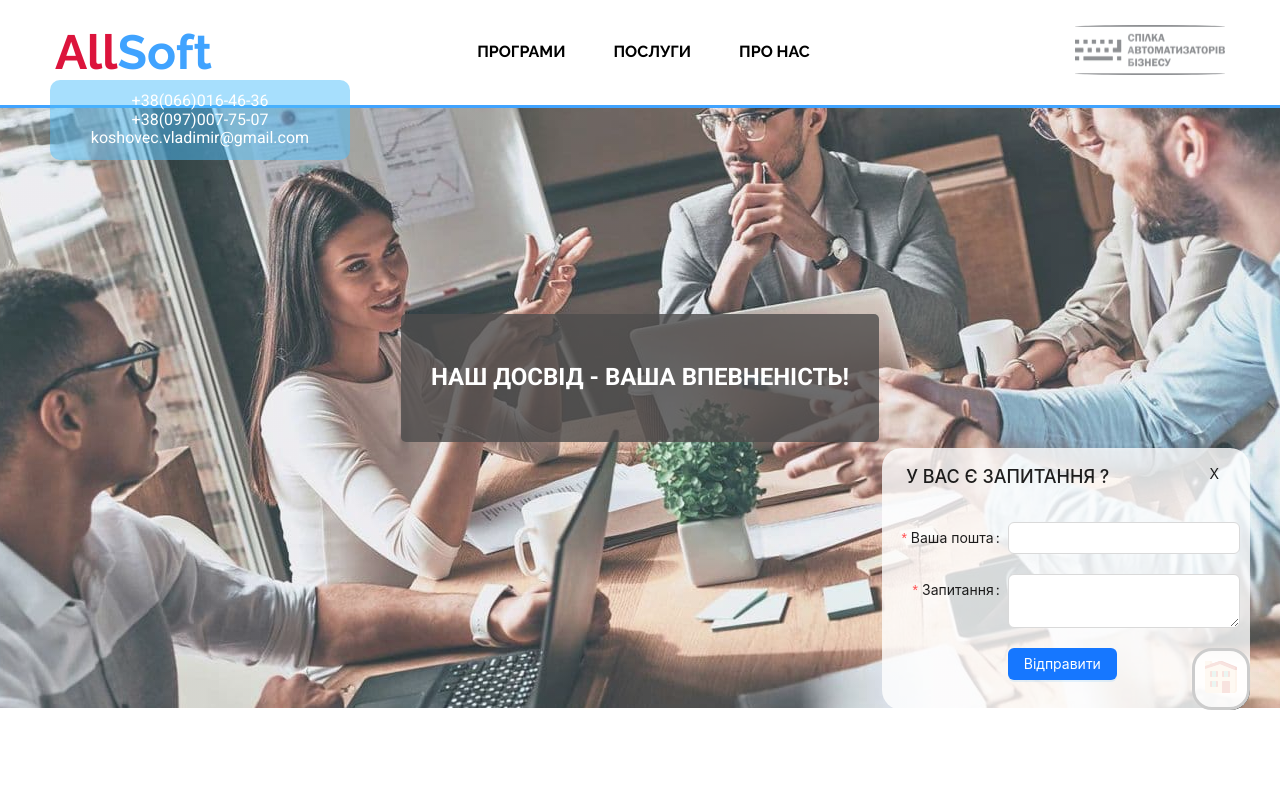
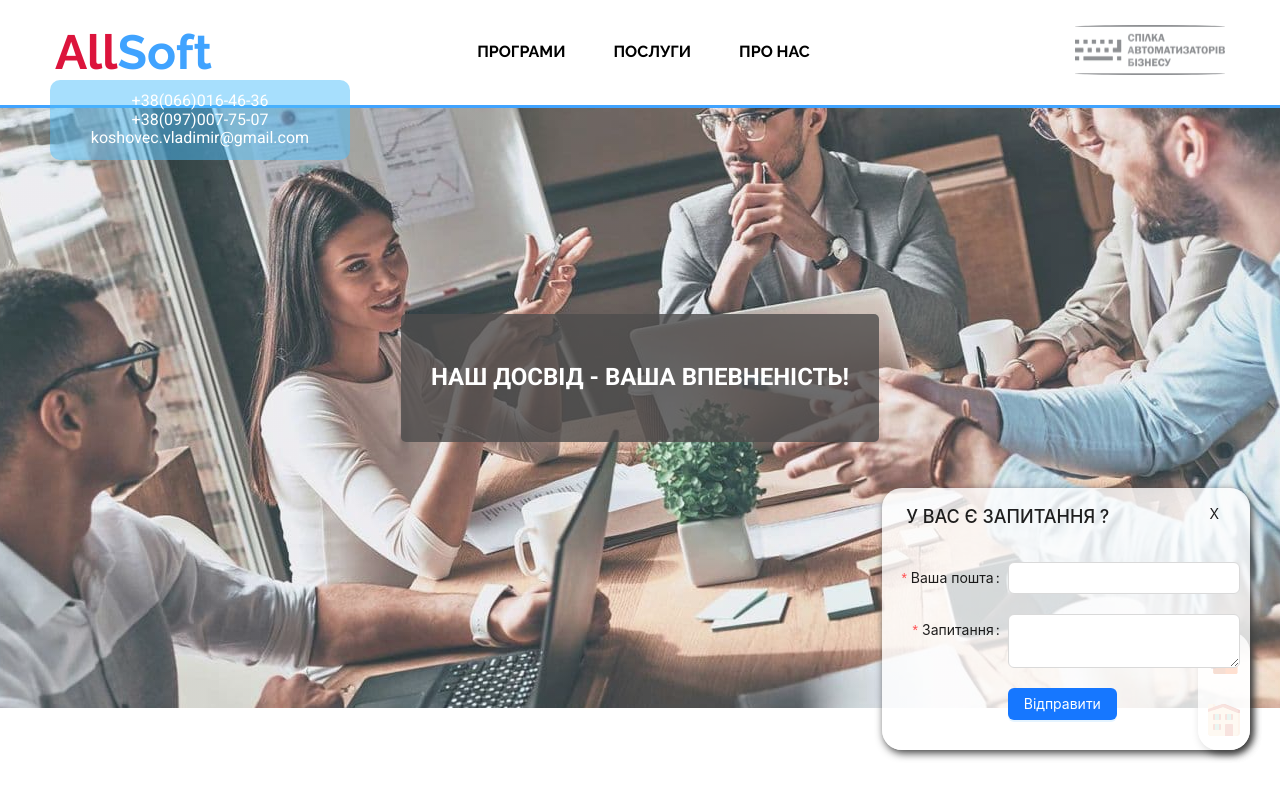
Before and after one commit to VKoshovec/allSoft_react, a React (Create React App) app: page / in a window 1280 px wide. Shown: the top 800 px of the page. Built offline with nearby package versions, Linux system fonts and the light colour scheme; a web font is replaced by a local one.

Commit message:
refactor

```diff
--- a/src/components/LeftPannel/LeftPannel.jsx
+++ b/src/components/LeftPannel/LeftPannel.jsx
@@ -1,6 +1,7 @@
 import ReturnButtom from "../ReturnButton/ReturnButton";
 import RequestForm from "../RequestForm/RequestForm";
 import RequestFormButton from "../RequestFormButton/RequestFormButton";
+import PhoneInfo from "../PhoneInfo/PhoneInfo";
 
 import css from './leftpannl.module.scss';
 
@@ -21,6 +22,7 @@ const LeftPannel = () => {
     return (
         <div className={css.leftpannel}>
            {formOpen ?  <RequestForm onFormClick={ hendleOpen }/>: <RequestFormButton onSvgClick ={ hendlClose }/>}
+           <PhoneInfo/>
            <ReturnButtom/>
         </div>
     )
--- a/src/components/LeftPannel/leftpannl.module.scss
+++ b/src/components/LeftPannel/leftpannl.module.scss
@@ -1,10 +1,12 @@
 .leftpannel {
-    display: block;
+    display: flex;
+    flex-direction: column;
     position: fixed;
-    bottom: 90px;
+    bottom: 50px;
     right: 30px;
     background-color:  hsla(0, 0%, 100%, 0.8);
     border-radius: 20px;
     padding: 10px;
-    border: black solid ;
+    border: rgb(79, 79, 79) solid 0px;
+    box-shadow: 2px 3px 8px rgb(60, 60, 60);
  }
--- /dev/null
+++ b/src/components/PhoneInfo/PhoneInfo.jsx
@@ -0,0 +1,28 @@
+import {ReactComponent as PhoneBookInfo} from '../../images/phonebook-svgrepo-com.svg';
+import css from './phoneInfo.module.scss';
+import { useState } from 'react';
+import { Button } from 'antd';
+
+const PhoneBook = ( {func} ) => { return <div className={ css.phoneInfo }>
+  <Button type='ghost' htmlType='button' className={ css.phoneInfo_formclosebutton } onClick={ () => { func() } }>X</Button>
+   <a className={ css.phoneInfo_Link } href="tel:+380660164636">+38(066)016-46-36</a>
+   <a className={ css.phoneInfo_Link } href="tel:+380970077507">+38(097)007-75-07</a>
+   <a className={ css.phoneInfo_Link } href="mailto:koshovec.vladimir@gmail.com">koshovec.vladimir@gmail.com</a>
+</div>};
+
+const PhoneInfo = () => {
+
+    const [phoneShown, setPhoneshown] = useState(false);
+
+    const hendlPhone = () => {
+        phoneShown?setPhoneshown(false):setPhoneshown(true);
+    }
+
+    return (
+        <>
+          {phoneShown? <PhoneBook func={ hendlPhone }/>:<PhoneBookInfo className={ css.phoneInfo_Button } onClick={()=>{ hendlPhone() }}/>}
+        </>
+    );
+}
+
+export default PhoneInfo;
--- /dev/null
+++ b/src/components/PhoneInfo/phoneInfo.module.scss
@@ -0,0 +1,35 @@
+.phoneInfo{
+    display: block;
+    position: fixed;
+    bottom: 50px;
+    right: 30px;
+    background-color:  hsla(0, 0%, 100%, 0.8);
+    border-radius: 20px;
+    padding: 10px;
+    border: rgb(79, 79, 79) solid 0px;
+    box-shadow: 2px 3px 8px rgb(60, 60, 60);
+    min-height: 120px ;
+    min-width: 340px;
+
+    &_Link {
+        display: block;
+        color: #434343;
+        margin-bottom: 10px;
+    }
+
+    &_Link:hover {
+        // background-color: rgba(174, 174, 175, 0.9);
+
+        transform: translate(20%, 20%) scale(1.3);
+    }
+
+    &_Button {
+        width: 32px;
+        height: 32px;
+        margin-bottom: 30px;
+    }
+
+    &_formclosebutton {
+        margin-left: 90%;
+    }
+}
--- a/src/components/RequestForm/requestFrom.module.scss
+++ b/src/components/RequestForm/requestFrom.module.scss
@@ -1,12 +1,13 @@
 .requestform{
    display: block;
    position: fixed;
-   bottom: 90px;
+   bottom: 50px;
    right: 30px;
    background-color:  hsla(0, 0%, 100%, 0.8);
    border-radius: 20px;
    padding: 10px;
-   // border: black solid ;
+   border: rgb(79, 79, 79) solid 0px;
+   box-shadow: 2px 3px 8px rgb(60, 60, 60);
 }
 
 .caption {
```
Also changed, not shown: src/images/home.svg (deleted), src/images/phonebook-svgrepo-com.svg (added).
